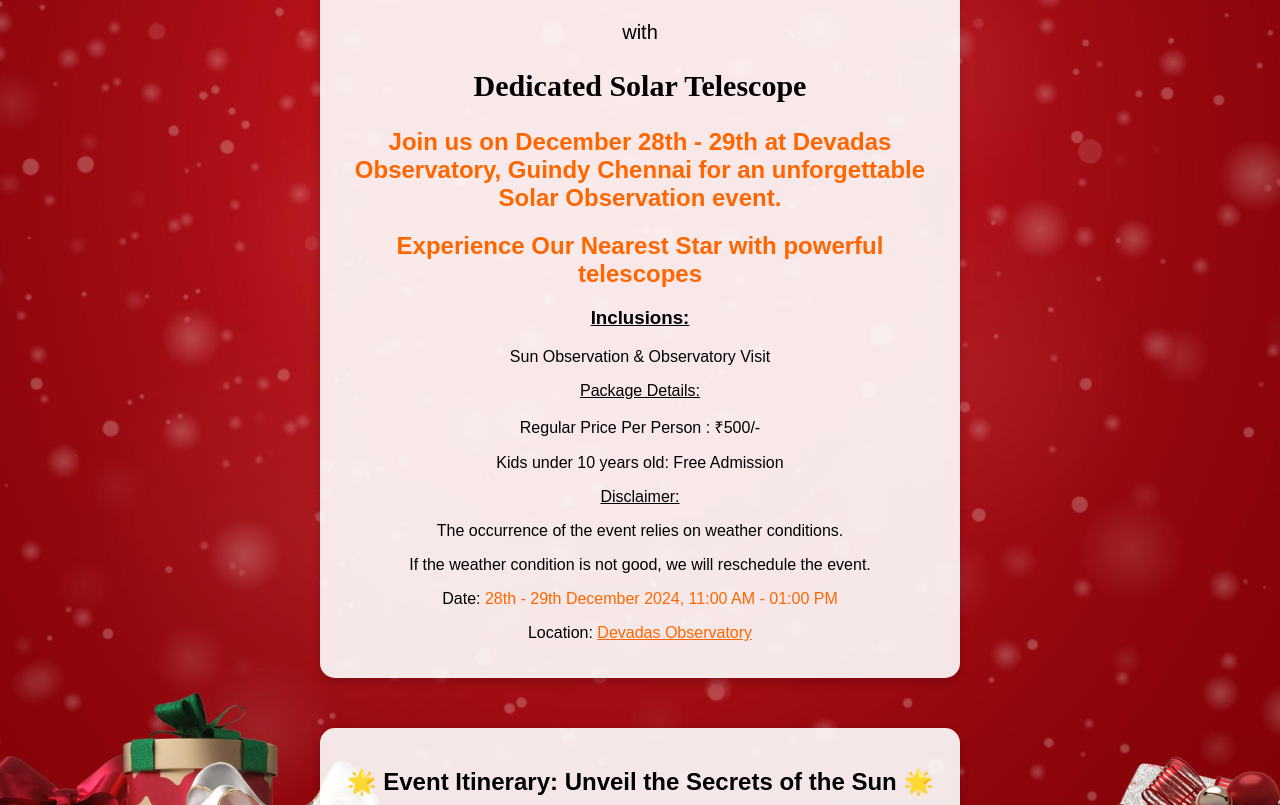
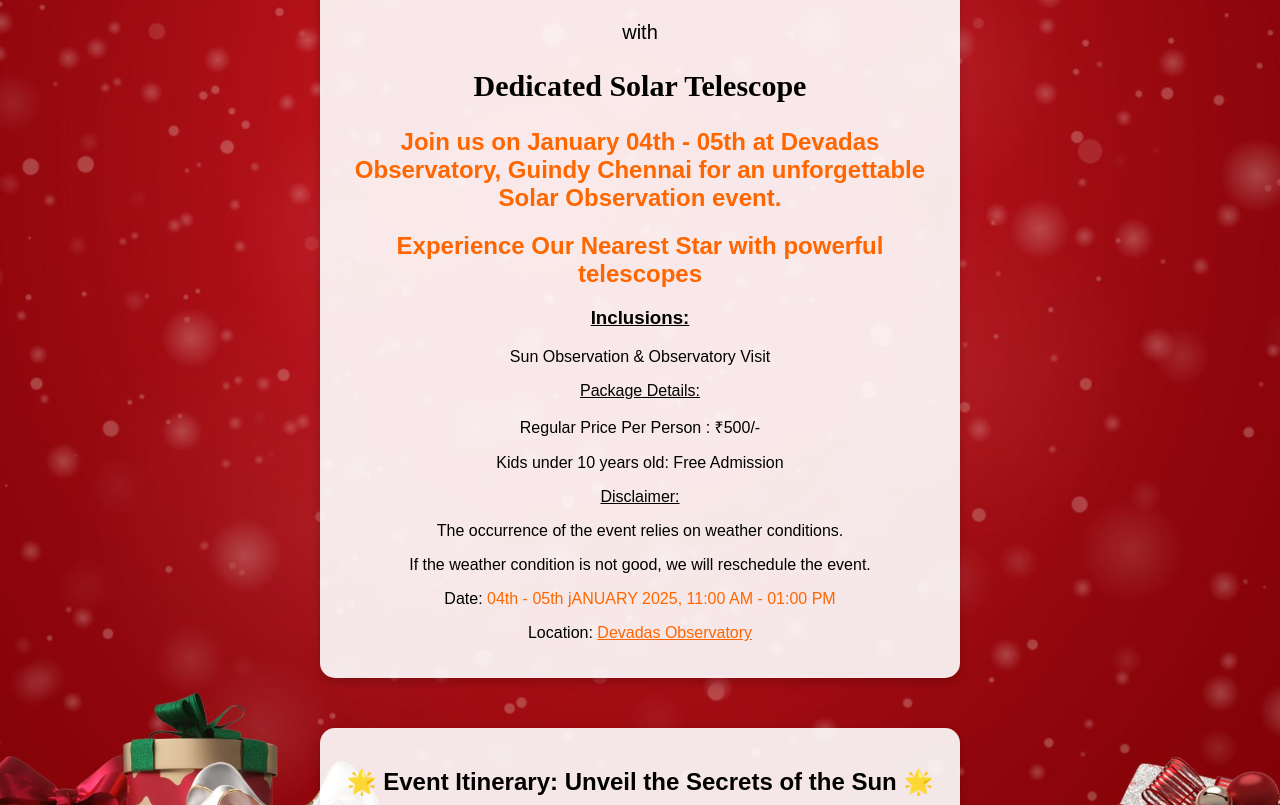
Before and after one commit to Dustlit/04-Sun-Observation, a website: page index.html in a window 1280 px wide. Shown: the part 775-1580 px from the top of the page. Drawn offline with Linux system fonts and the light colour scheme.

Commit message:
modified:   index.html

```diff
--- a/index.html
+++ b/index.html
@@ -19,7 +19,7 @@
         <p style="font-size: 20px;">with</p>
         <h2 style="font-family: 'Burtons'; font-size: 30px;">Dedicated Solar Telescope</h2>
 
-        <h2><span style="color: #ff6600;">Join us on December 28th - 29th at Devadas Observatory, Guindy Chennai for an unforgettable Solar Observation event.</span></h2>
+        <h2><span style="color: #ff6600;">Join us on January 04th - 05th at Devadas Observatory, Guindy Chennai for an unforgettable Solar Observation event.</span></h2>
         <h2><span style="color: #ff6600;">Experience Our Nearest Star with powerful telescopes</span></h2>
 
         <h3><u>Inclusions:</u></h3>
@@ -33,7 +33,7 @@
         <p><u>Disclaimer:</u></p>
         <p>The occurrence of the event relies on weather conditions.</p>
         <p>If the weather condition is not good, we will reschedule the event.</p>
-        <p>Date: <span style="color: #ff6600;">28th - 29th December 2024, 11:00 AM - 01:00 PM</span></p>
+        <p>Date: <span style="color: #ff6600;">04th - 05th jANUARY 2025, 11:00 AM - 01:00 PM</span></p>
         <p>Location: <a href="https://maps.app.goo.gl/YZhs7XzFACym1L9n9" target="_blank" style="color: #ff6600;">Devadas Observatory</a></p>
 		 </section>
 
@@ -82,11 +82,11 @@
             <label>Select Event Date:</label>
     <div class="radio-group">
         <label>
-            <input type="radio" name="event_date" value="28th December 2024">
-            28th December 2024 (Saturday)
+            <input type="radio" name="event_date" value="04th January 2025">
+            04th January 2025 (Saturday)
           </label>
         <label>
-            <input type="radio" name="event_date" value="29th December 2024">29th December 2024 (Sunday)
+            <input type="radio" name="event_date" value="05th January 2025">05th January 2025 (Sunday)
         </label>
 
             <p id="amount">Total Amount: ₹0</p>
```
